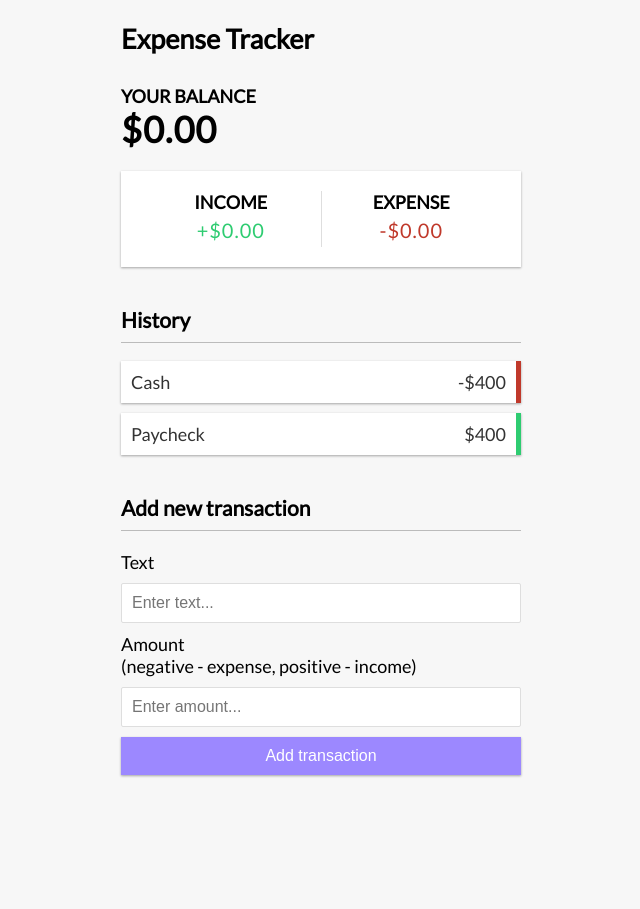
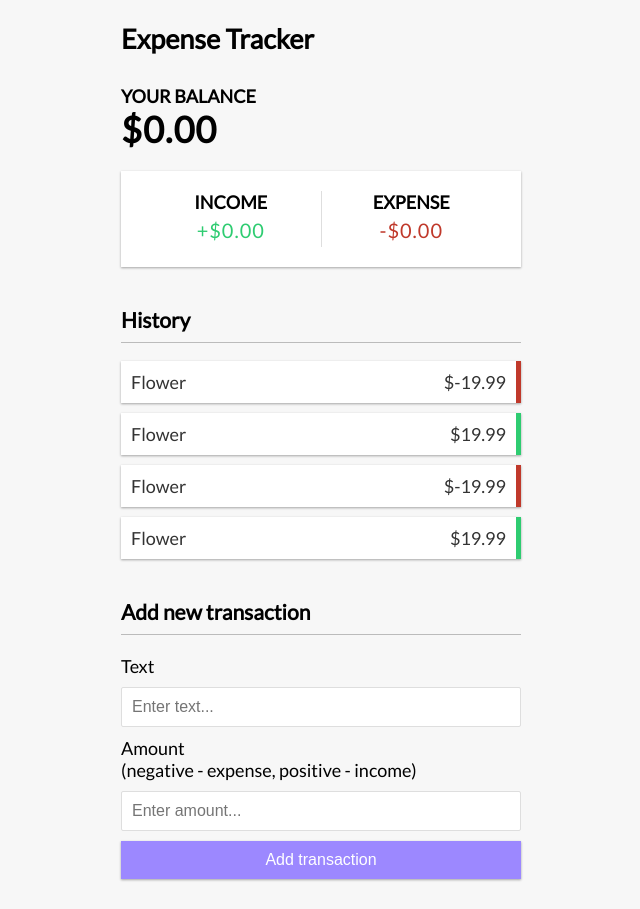
Before and after one commit to imtithalhalalo/vue-expense-tracker, a Vue app: page / in a window 1280 px wide. Shown: the whole page, without its empty margins (319-959 px from the left). Before the commit the page ends 805 px from the top, so only its background shows below. Built offline with nearby package versions, Linux system fonts and the light colour scheme.

Commit message:
adding loop for transactions

```diff
--- a/src/components/TransactionList.vue
+++ b/src/components/TransactionList.vue
@@ -1,12 +1,24 @@
 <template>
     <h3>History</h3>
       <ul id="list" class="list">
-        <li class="minus">
-          Cash <span>-$400</span><button class="delete-btn">x</button>
-        </li>
-
-        <li class="plus">
-          Paycheck <span>$400</span><button class="delete-btn">x</button>
+        <li :class="transaction.amount < 0 ? 'minus' : 'plus' " v-for="transaction in transactions" :key="transaction.id">
+          {{ transaction.text }} <span>${{ transaction.amount }}</span><button class="delete-btn">x</button>
         </li>
       </ul>
 </template>
+
+
+<script>
+export default {
+  data() {
+    return {
+      transactions: [
+        { id: 1, text: 'Flower', amount: -19.99 },
+        { id: 2, text: 'Flower', amount: 19.99 },
+        { id: 3, text: 'Flower', amount: -19.99 },
+        { id: 4, text: 'Flower', amount: 19.99 },
+      ]
+    }
+  },
+}
+</script>
```
